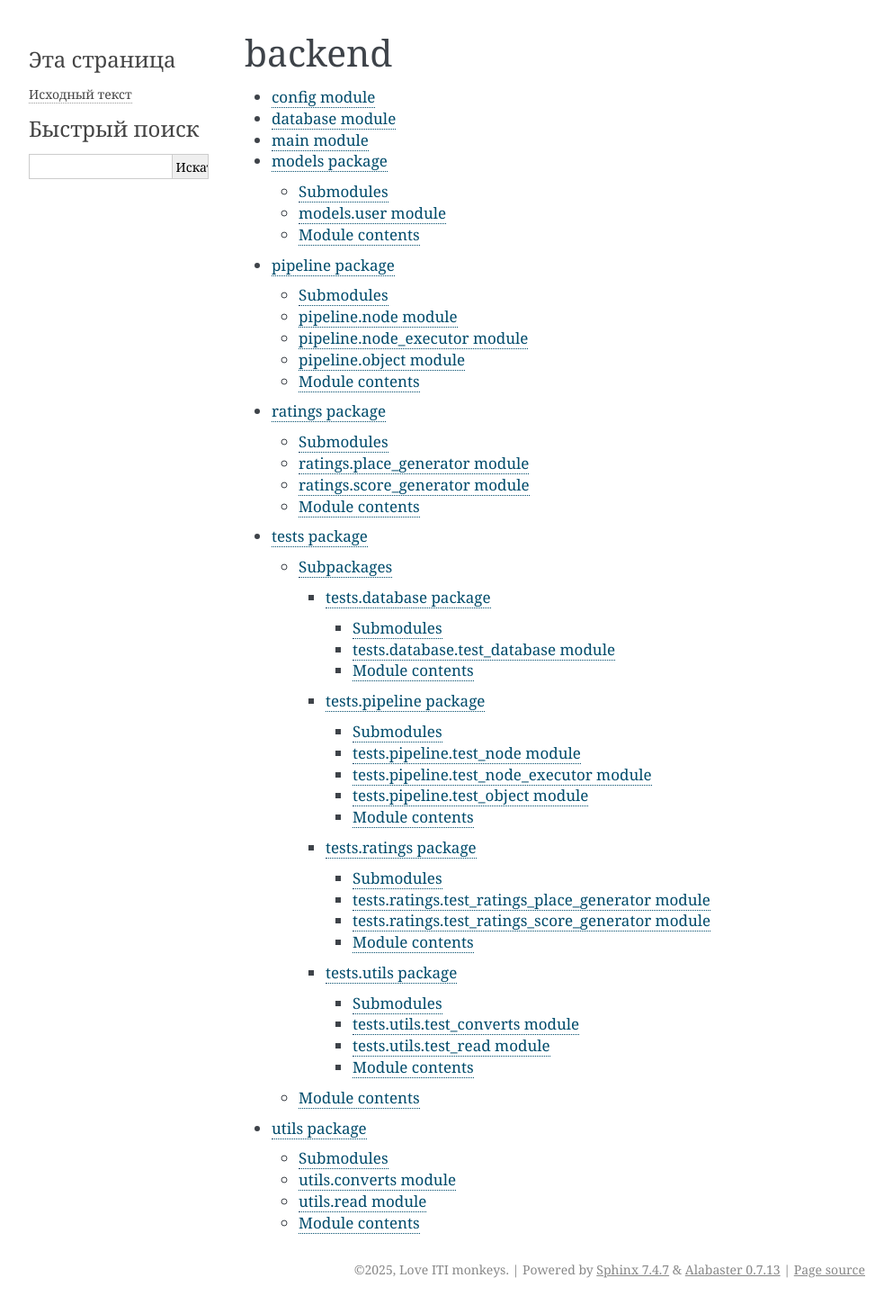
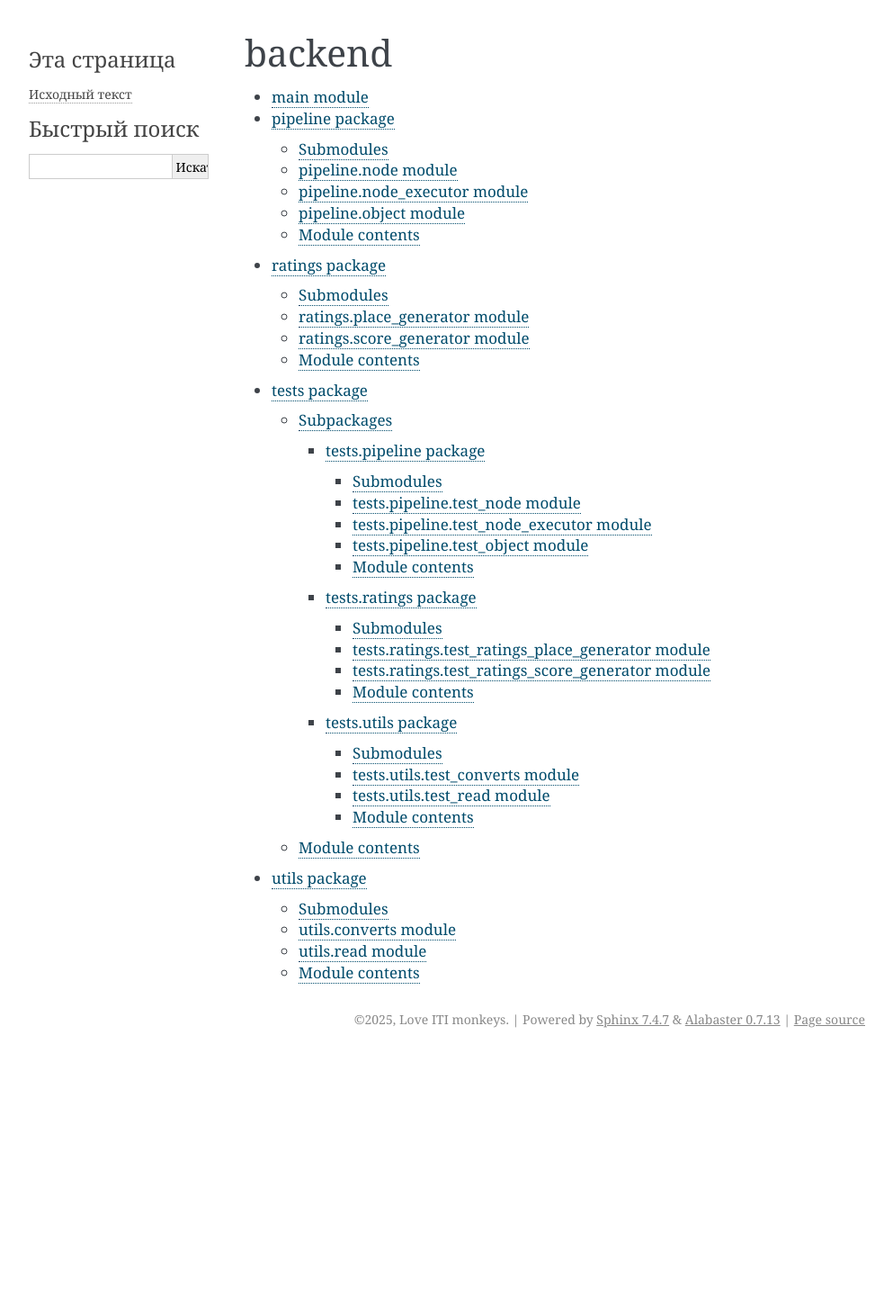
Before and after one commit to slavashestakov2005/ITI, a Sphinx documentation site: the page built from backend/docs/modules.rst, in a window 1280 px wide. Shown: the whole page at 90% size, without its empty margins (148-1141 px from the left). Built offline with Sphinx 7.4.7, drawn with Linux system fonts in a browser that asks for light colours; after the commit the page ends 1172 px from its top, so only the background shows below that.

Commit message:
доудалял доки

```diff
--- a/backend/docs/models.rst
+++ /dev/null
@@ -1,21 +0,0 @@
-models package
-==============
-
-Submodules
-----------
-
-models.user module
-------------------
-
-.. automodule:: models.user
-   :members:
-   :show-inheritance:
-   :undoc-members:
-
-Module contents
----------------
-
-.. automodule:: models
-   :members:
-   :show-inheritance:
-   :undoc-members:
--- a/backend/docs/modules.rst
+++ b/backend/docs/modules.rst
@@ -4,10 +4,7 @@ backend
 .. toctree::
    :maxdepth: 4
 
-   config
-   database
    main
-   models
    pipeline
    ratings
    tests
--- a/backend/docs/tests.database.rst
+++ /dev/null
@@ -1,21 +0,0 @@
-tests.database package
-======================
-
-Submodules
-----------
-
-tests.database.test\_database module
-------------------------------------
-
-.. automodule:: tests.database.test_database
-   :members:
-   :show-inheritance:
-   :undoc-members:
-
-Module contents
----------------
-
-.. automodule:: tests.database
-   :members:
-   :show-inheritance:
-   :undoc-members:
--- a/backend/docs/tests.rst
+++ b/backend/docs/tests.rst
@@ -7,7 +7,6 @@ Subpackages
 .. toctree::
    :maxdepth: 4
 
-   tests.database
    tests.pipeline
    tests.ratings
    tests.utils
```
Also changed, not shown: backend/docs/pages.rst (deleted, +0 -21 lines).
